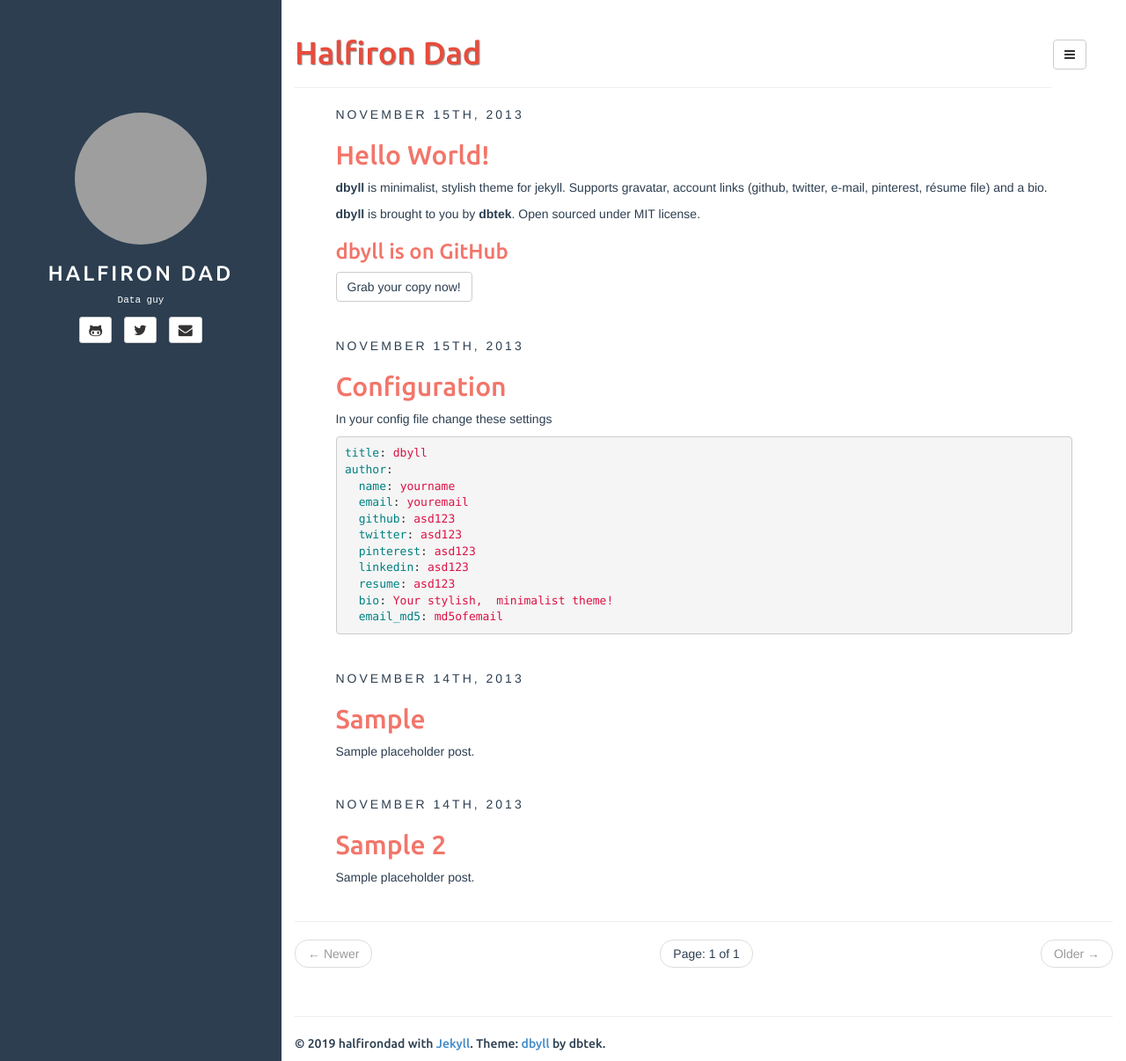
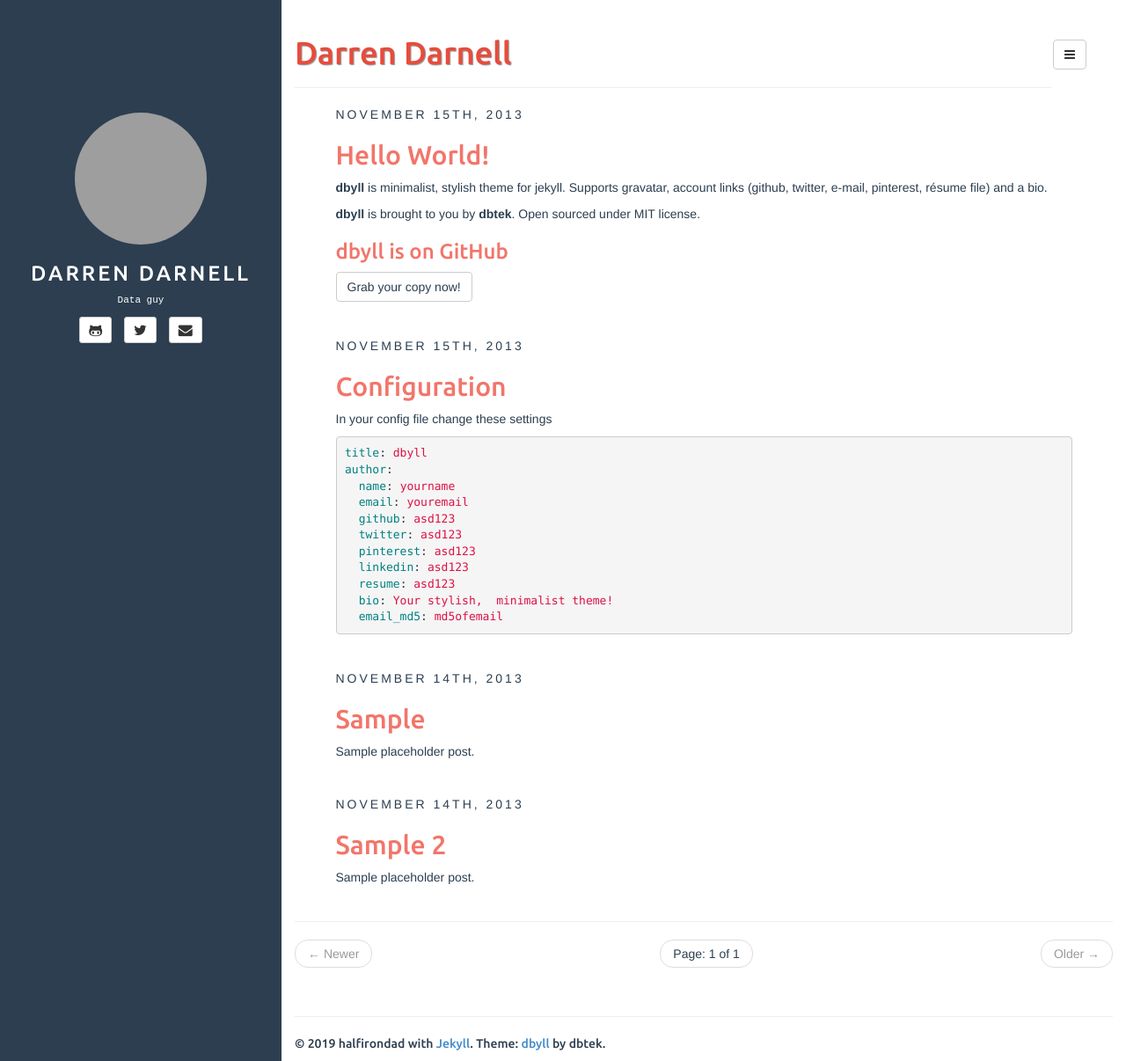
Before and after one commit to halfirondad/halfirondad.github.io, a Jekyll site: the page built from index.html, in a window 1280 px wide and 1206 px high. Shown: the whole window at 88% size. Built offline with Jekyll 4.4.1, drawn with Linux system fonts in a browser that asks for light colours; the list of posts is cut into pages by our own code; grey boxes are pictures that could not be loaded.

Commit message:
_config.yml

```diff
--- a/_config.yml
+++ b/_config.yml
@@ -5,14 +5,14 @@ paginate_path: "page:num"
 exclude: ["README.md"] # files to exclude
 highlighter: rouge
 markdown: kramdown
-title: Halfiron Dad
+title: Darren Darnell
 
 defaults:
   -
     scope:
       path: "" # empty string for all files
     values:
-      title: Halfiron Dad
+      title: Darren Darnell
 
 description: Stylish Jekyll Theme
 author:
```
